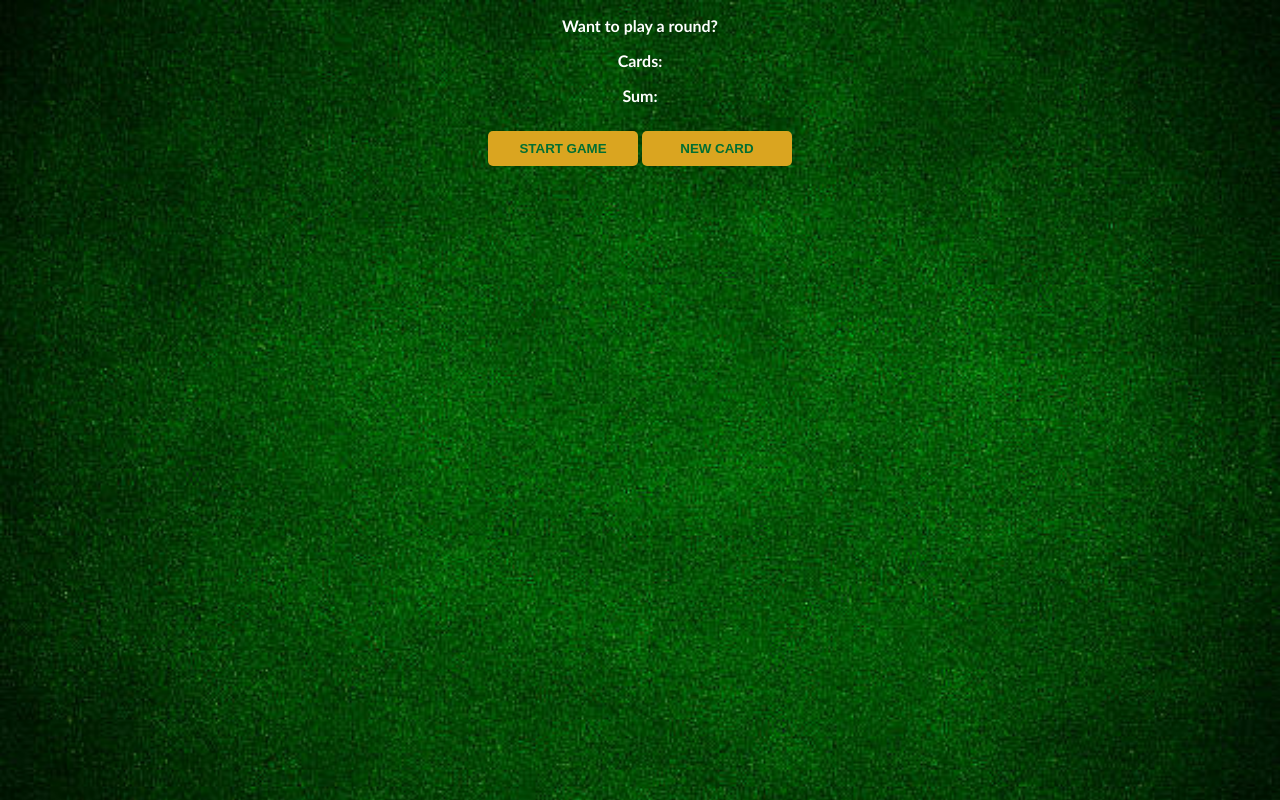
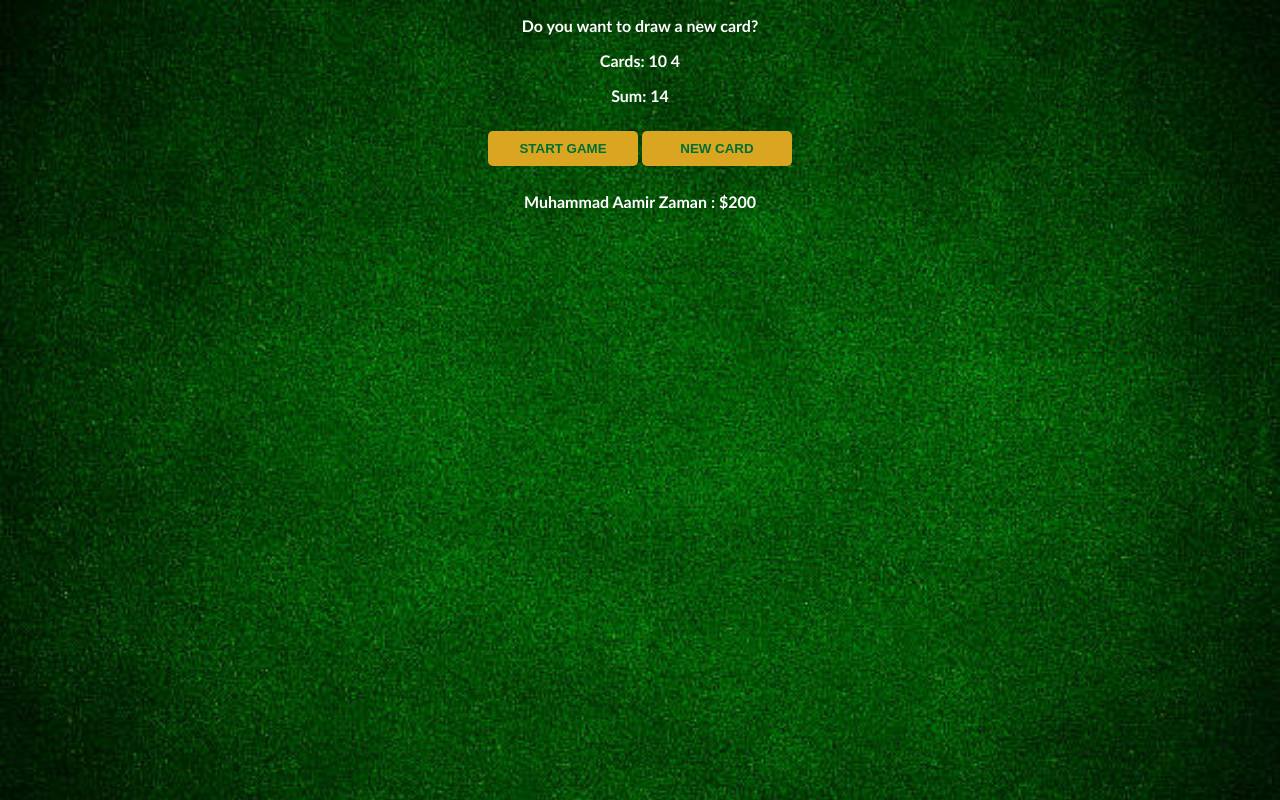
Before and after one commit to aamir-bitsol/BlackJack, a plain HTML site: page index.html in a window 1280 px wide. Both pictures are taken after a click on the button "START GAME". Drawn offline with Linux system fonts and the light colour scheme.

Commit message:
Typescript complied file added

```diff
--- a/index.html
+++ b/index.html
@@ -15,6 +15,6 @@
     <button onclick="startGame()">START GAME</button>
     <button onclick="newCard()">NEW CARD</button>
     <p id="user-info"></p>
-    <script src="main.ts"></script>
+    <script src="main.js"></script>
 </body>
 </html>
--- /dev/null
+++ b/main.js
@@ -0,0 +1,70 @@
+// declaring variables with types
+var cards = [];
+var sum = 0;
+var hasBlackJack = false;
+var isAlive = false;
+var message = "";
+var user = {
+    name: "Muhammad Aamir Zaman",
+    prize: 200,
+};
+// accessing DOM elements
+var messageEl = document.getElementById("message-el");
+var sumEl = document.getElementById("sum-el");
+var cardsEl = document.getElementById("cards-el");
+var userEl = document.getElementById('user-info');
+if (userEl !== null) {
+    userEl.textContent = "".concat(user.name, " : $").concat(user.prize);
+}
+// generates a random number (1 to 13) and floor its output.
+function getRandomCard() {
+    var randomNumber = Math.floor(Math.random() * 13) + 1;
+    if (randomNumber > 10) {
+        return 10;
+    }
+    else if (randomNumber === 1) {
+        return 11;
+    }
+    else {
+        return randomNumber;
+    }
+}
+function startGame() {
+    isAlive = true;
+    cards = [getRandomCard(), getRandomCard()];
+    sum = cards[0] + cards[1];
+    renderGame();
+}
+// displays cards and checks if user got blackjack or user wants to draw a card or he is out of the game
+function renderGame() {
+    if (cardsEl !== null && sumEl !== null) {
+        cardsEl.textContent = "Cards: ";
+        for (var i = 0; i < cards.length; i++) {
+            cardsEl.textContent += cards[i] + " ";
+        }
+        sumEl.textContent = "Sum: " + sum;
+        if (sum <= 20) {
+            message = "Do you want to draw a new card?";
+        }
+        else if (sum === 21) {
+            message = "You've got Blackjack!";
+            hasBlackJack = true;
+        }
+        else {
+            message = "You're out of the game!";
+            isAlive = false;
+        }
+        if (messageEl !== null) {
+            messageEl.textContent = message;
+        }
+    }
+}
+// checks if user is eligible for card draw and generates a random card for user
+function newCard() {
+    if (isAlive && !hasBlackJack) {
+        var card = getRandomCard();
+        sum += card;
+        cards.push(card);
+        renderGame();
+    }
+}
```
